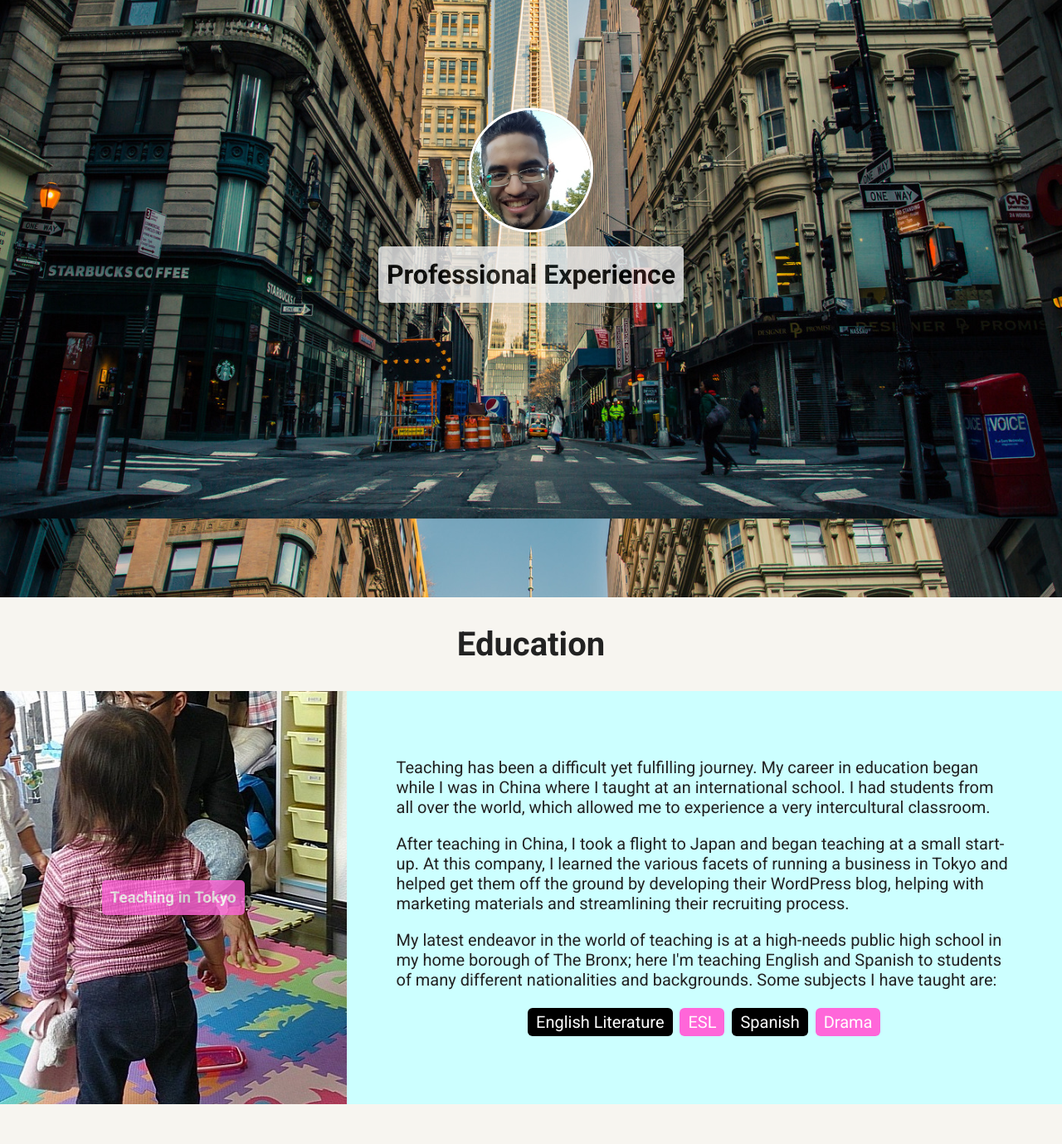
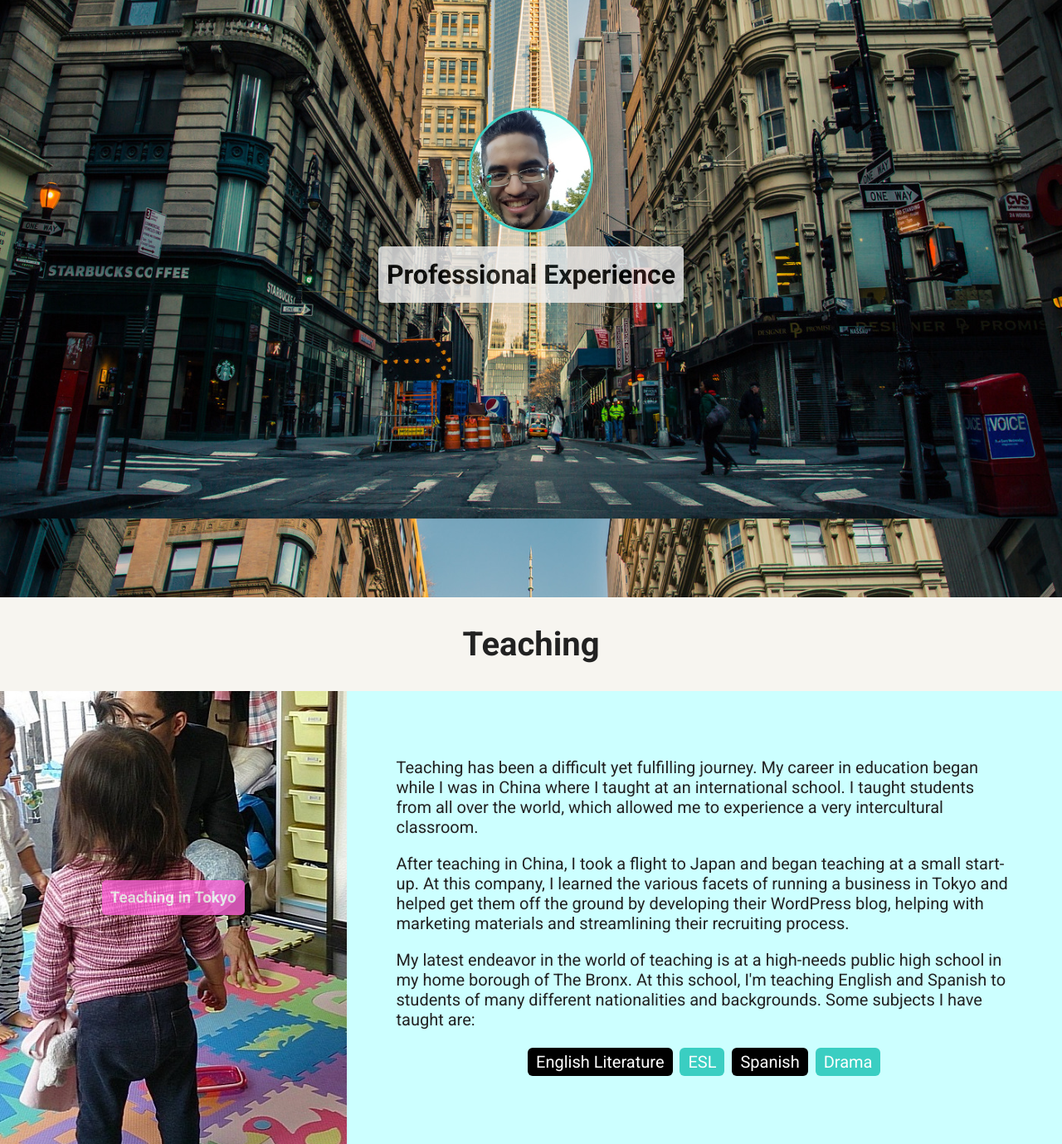
Before and after one commit to ivanvgarcia/Project-1, a plain HTML site: page experience.html in a window 1280 px wide. Shown: the part 280-1659 px from the top of the page at 83% size. Drawn offline with Linux system fonts and the light colour scheme; a web font is replaced by a local one.

Commit message:
Colors
-Changed the color of the website.
-Edited text.

```diff
--- a/experience.html
+++ b/experience.html
@@ -21,7 +21,7 @@
       <h1 class="tag name">Professional Experience</h1>
     </header>
 
-    <h2>Education</h2>
+    <h2>Teaching</h2>
 
     <section class="flex">
 
@@ -30,11 +30,11 @@
     	</div>
 
     	<div id="experience">
-    		<p>Teaching has been a difficult yet fulfilling journey. My career in education began while I was in China where I taught at an international school. I had students from all over the world, which allowed me to experience a very intercultural classroom.</p>
+    		<p>Teaching has been a difficult yet fulfilling journey. My career in education began while I was in China where I taught at an international school. I taught students from all over the world, which allowed me to experience a very intercultural classroom.</p>
 
     		<p>After teaching in China, I took a flight to Japan and began teaching at a small start-up. At this company, I learned the various facets of running a business in Tokyo and helped get them off the ground by developing their WordPress blog, helping with marketing materials and streamlining their recruiting process.</p>
 
-    		<p>My latest endeavor in the world of teaching is at a high-needs public high school in my home borough of The Bronx; here I'm teaching English and Spanish to students of many different nationalities and backgrounds. Some subjects I have taught are:</p>
+    		<p>My latest endeavor in the world of teaching is at a high-needs public high school in my home borough of The Bronx. At this school, I'm teaching English and Spanish to students of many different nationalities and backgrounds. Some subjects I have taught are:</p>
     		<ul class="skills">
           		<li>English Literature</li>
           		<li>ESL</li>
--- a/styles.css
+++ b/styles.css
@@ -26,12 +26,13 @@ a:hover {
 
 .main-nav {
   width: 100%;
-  background: black;
+  background: #3acec2;
   min-height: 30px;
   padding: 10px;
   position: fixed;
   text-align: center;
   z-index: 1;
+  box-shadow: 0 1px 4px rgba(0,0,0, .4);
 }
 
 .nav {
@@ -80,7 +81,7 @@ header .profile-image {
   width: 150px;
   height: 150px;
   border-radius: 50%;
-  border: 3px solid white;
+  border: 3px solid #3acec2;
   transition: all .5s;
 }
 header .profile-image:hover {
@@ -132,7 +133,7 @@ ul.skills {
 .skills li {
   border-radius: 6px;
   display: inline-block;
-  background: #ff66d9;
+  background: #3acec2;
   color: white;
   padding: 5px 10px;
   margin: 2px;
```
